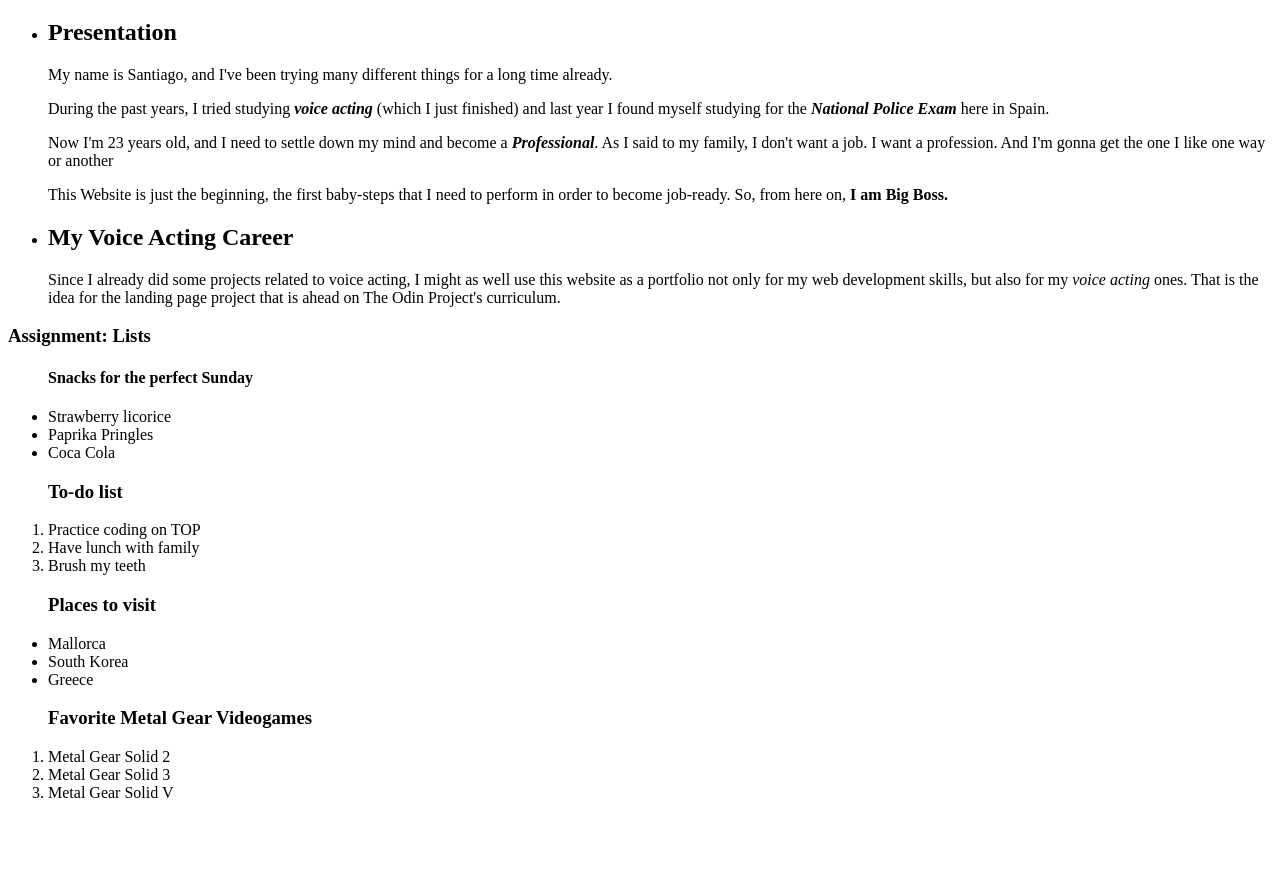
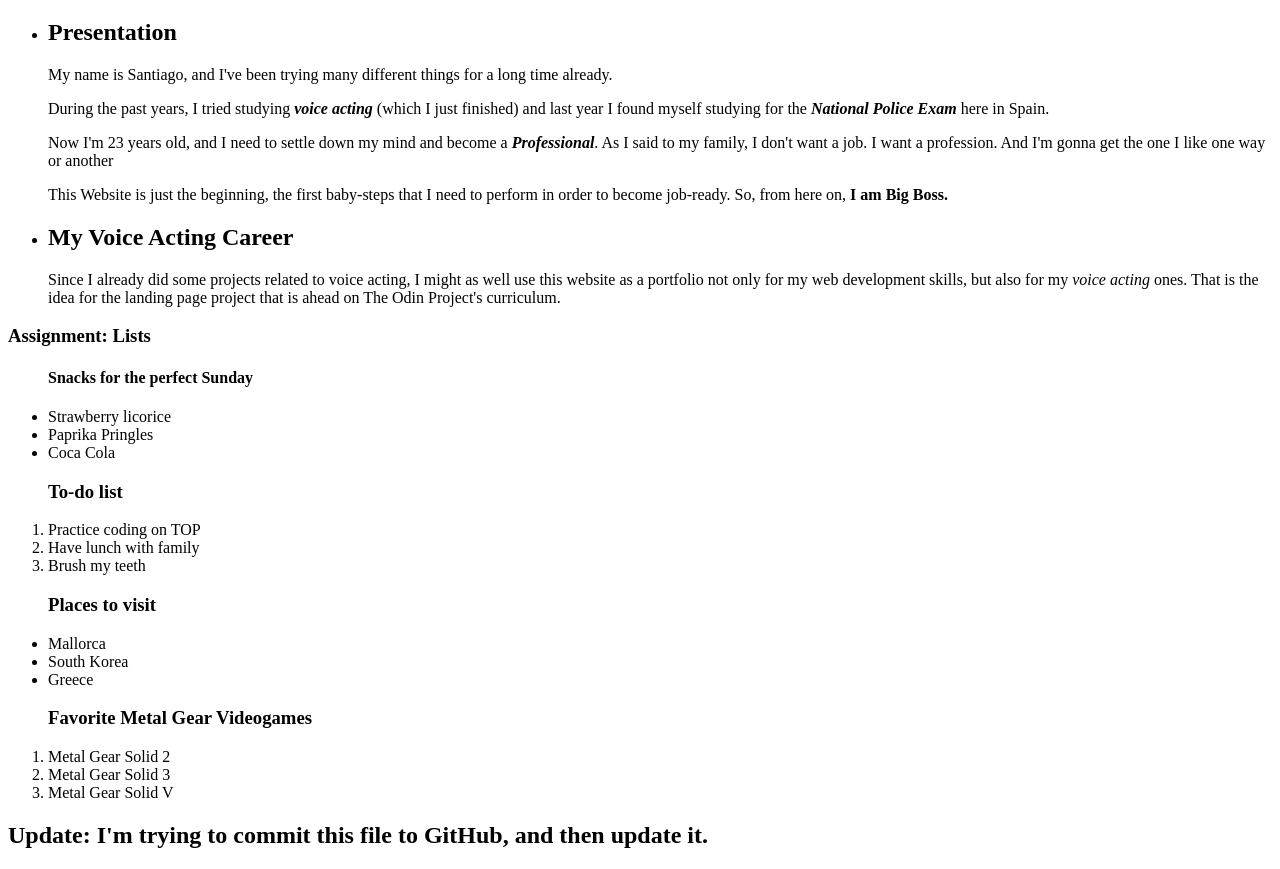
Before and after one commit to PavoMagico/TOP-Test, a plain HTML site: page index.html in a window 1280 px wide. Shown: the part 61-930 px from the top of the page. Before the commit the page ends 879 px from the top, so only its background shows below. Drawn offline with Linux system fonts and the light colour scheme.

Commit message:
Added new content

```diff
--- a/index.html
+++ b/index.html
@@ -41,5 +41,7 @@
             <li> Metal Gear Solid 3</li>
             <li> Metal Gear Solid V</li>
         </ol>
+        <h2>Update: I'm trying to commit this file to GitHub, and then update it.</h2>
     </body>
+    <!-- Managed to upload this file to a new GitHub repository using the helps of OpenAI's ChatGPT-->
 </html>
```
